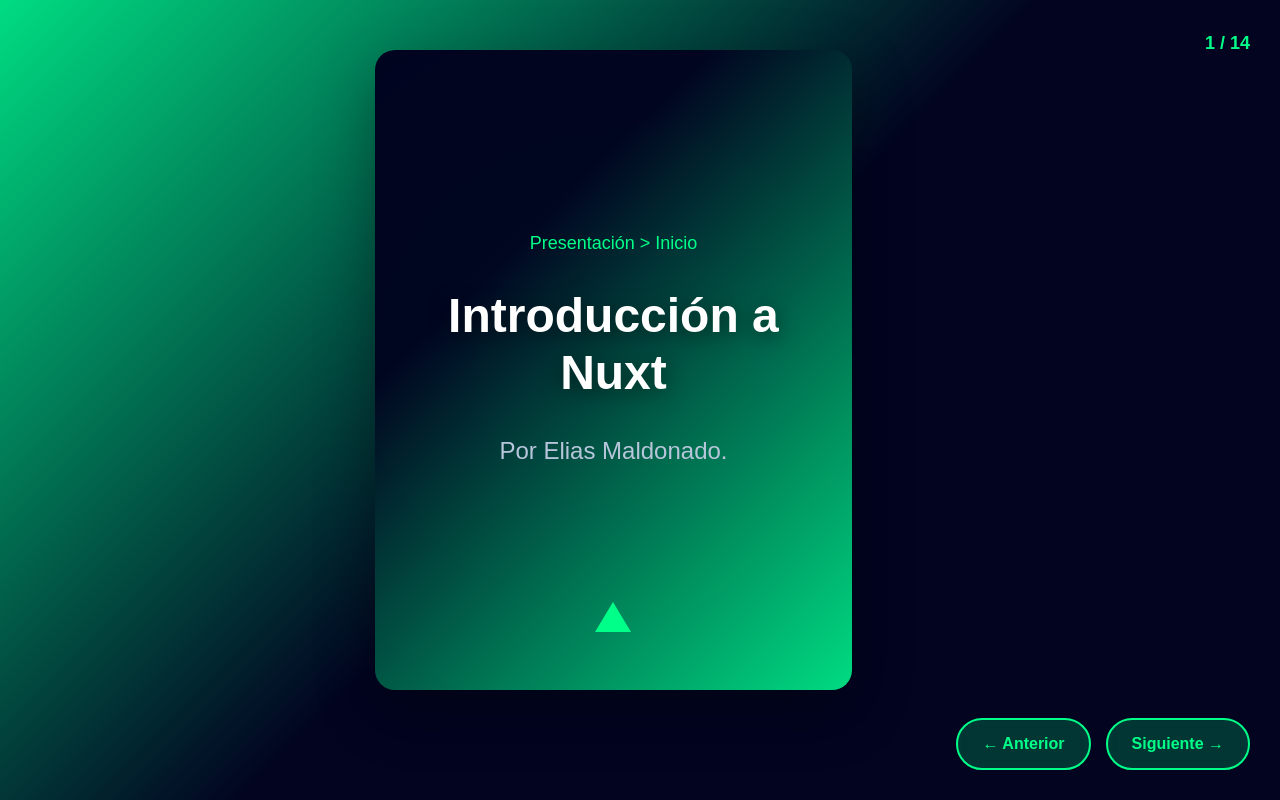
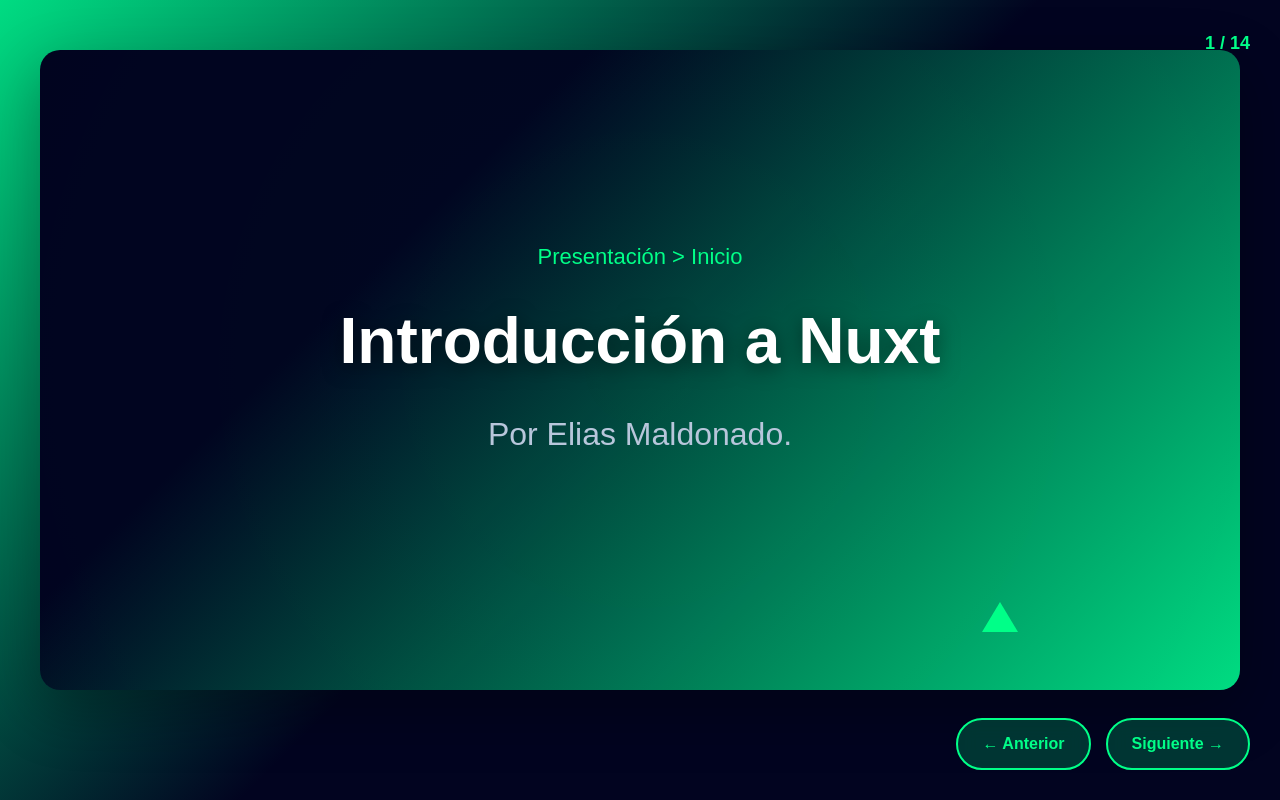
Before and after one commit to ElyasM10/frontend-f1, a Nuxt app: page /presentacion in a window 1280 px wide. Built offline with nearby package versions, Linux system fonts and the light colour scheme.

Commit message:
Se arreglaron los estilos

```diff
--- a/pages/presentacion.vue
+++ b/pages/presentacion.vue
@@ -188,19 +188,19 @@
         #020420 100%   /* verde brillante solo en el 20% final */
 );
     min-height: 100vh;
-    display: flex;
+     display: block;
     justify-content: center;
     align-items: flex-start; /* Cambiado de center a flex-start */
     padding-top: 50px;        /* Espacio desde arriba */
     overflow-x: hidden;
 }
-
-        .presentation-container {
-            width: 90%;
-            max-width: 1200px;
-            position: relative;
-        }
-
+.presentation-container {
+    width: 100%;
+    max-width: 1600px;
+    padding: 0 40px;
+    position: relative;
+      margin: 0 auto;
+}
         .slide {
 background: linear-gradient(135deg,
         #020420 0%,
@@ -215,6 +215,7 @@
             box-shadow: 0 20px 60px rgba(0, 0, 0, 0.3);
             position: relative;
             overflow: hidden;
+            width: 100%;
         }
 
         .slide.active {
@@ -242,7 +243,7 @@
 
         .breadcrumb {
             color: #00ff88;
-            font-size: 18px;
+            font-size: 22px;
             margin-bottom: 30px;
             font-weight: 500;
             z-index: 2;
@@ -261,7 +262,7 @@
 
         .slide h2 {
             color: white;
-            font-size: 3rem;
+            font-size: 4rem;
             font-weight: 600;
             margin-bottom: 30px;
             text-shadow: 0 4px 20px rgba(0, 0, 0, 0.5);
@@ -271,7 +272,7 @@
 
         .slide p {
             color: #b8c6db;
-            font-size: 1.5rem;
+            font-size: 2rem;
             line-height: 1.6;
             max-width: 800px;
             margin: 0 auto 40px;
@@ -281,7 +282,7 @@
 
         .slide ul {
             color: #b8c6db;
-            font-size: 1.3rem;
+            font-size: 1.8rem;
             line-height: 1.8;
             text-align: left;
             max-width: 600px;
@@ -300,13 +301,13 @@
             content: '▶';
             color: #00ff88;
             position: absolute;
-            left: 0;
+             left: -10px;
         }
 
         .logo {
             position: absolute;
             bottom: 40px;
-            left: 50%;
+            left: 80%;
             transform: translateX(-50%);
             z-index: 2;
         }
```
